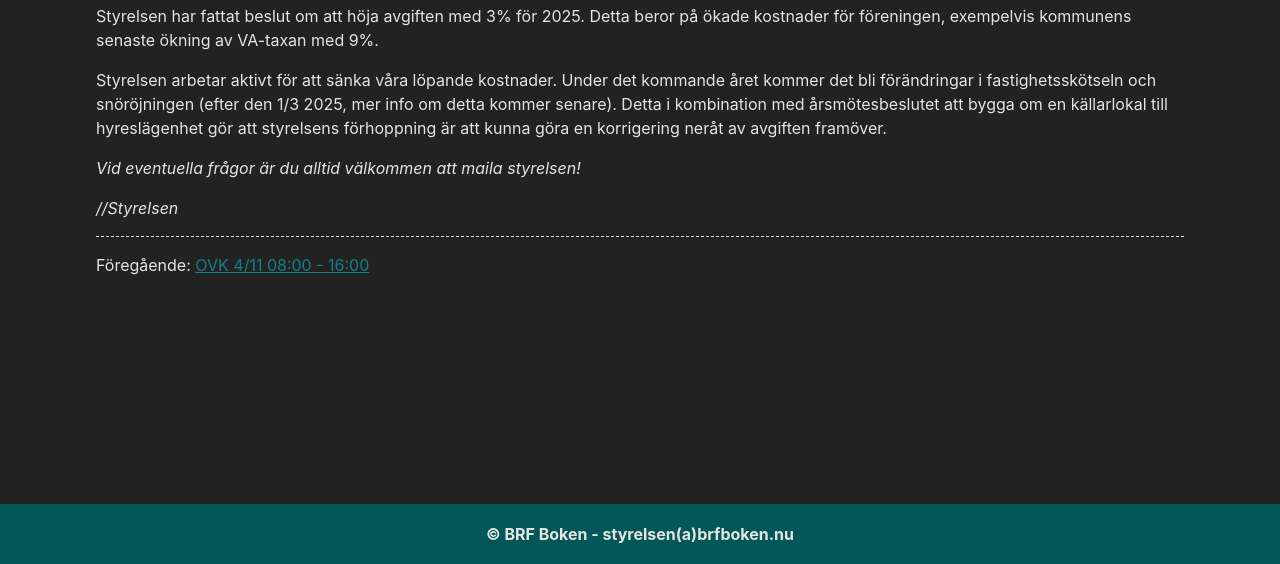
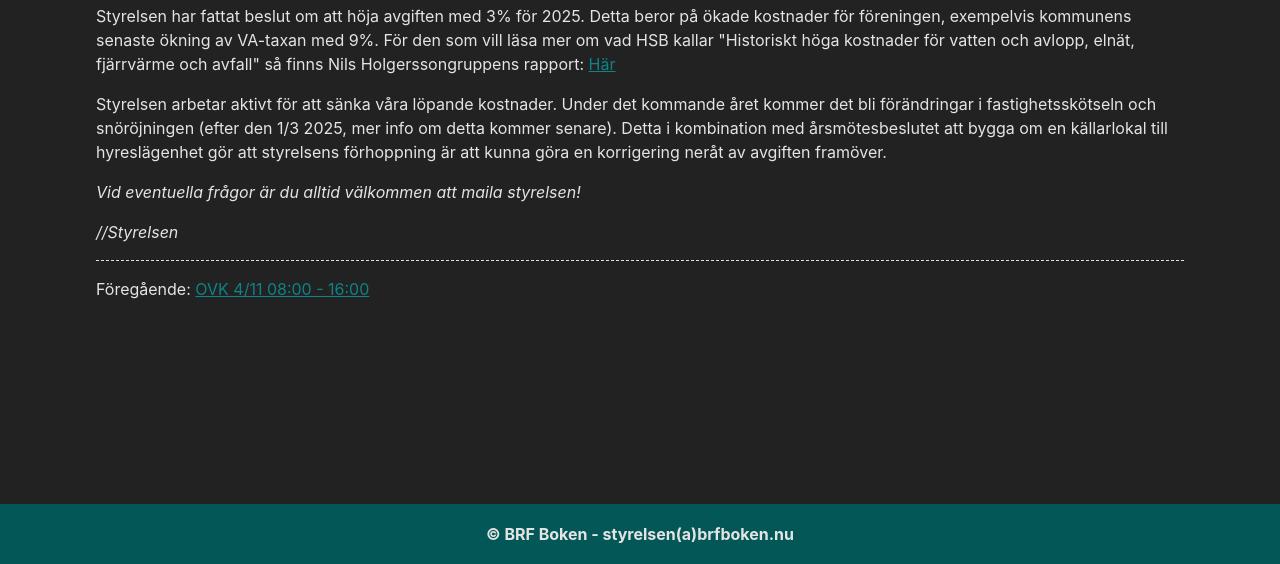
Before and after one commit to BRF-Boken/Hemsidan, an Eleventy site: page content/blog/hojningavgift.md in a window 1280 px wide. Shown: the part 236-800 px from the top of the page. Built offline with nearby package versions, Linux system fonts and the light colour scheme; Eleventy itself is replaced by a stand-in of ours; files that its build step writes are made by us from their sources.

Commit message:
Mer info om varför höjning

```diff
--- a/content/blog/hojningavgift.md
+++ b/content/blog/hojningavgift.md
@@ -10,6 +10,9 @@ date: 2024-12-04
 
 Styrelsen har fattat beslut om att höja avgiften med 3% för 2025.
 Detta beror på ökade kostnader för föreningen, exempelvis kommunens senaste ökning av VA-taxan med 9%.
+För den som vill läsa mer om vad HSB kallar "Historiskt höga kostnader för vatten och avlopp, elnät, fjärrvärme och avfall" så finns Nils Holgerssongruppens rapport: [Här](https://www.mynewsdesk.com/se/hsb_riksforbund/pressreleases/historiskt-hoega-kostnader-foer-vatten-och-avlopp-elnaet-fjaerrvaerme-och-avfall-3355598)
+
+
 
 Styrelsen arbetar aktivt för att sänka våra löpande kostnader. Under det kommande året kommer det bli förändringar i fastighetsskötseln och snöröjningen (efter den 1/3 2025, mer info om detta kommer senare).
 Detta i kombination med årsmötesbeslutet att bygga om en källarlokal till hyreslägenhet gör att styrelsens förhoppning är att kunna göra en korrigering neråt av avgiften framöver.
```
